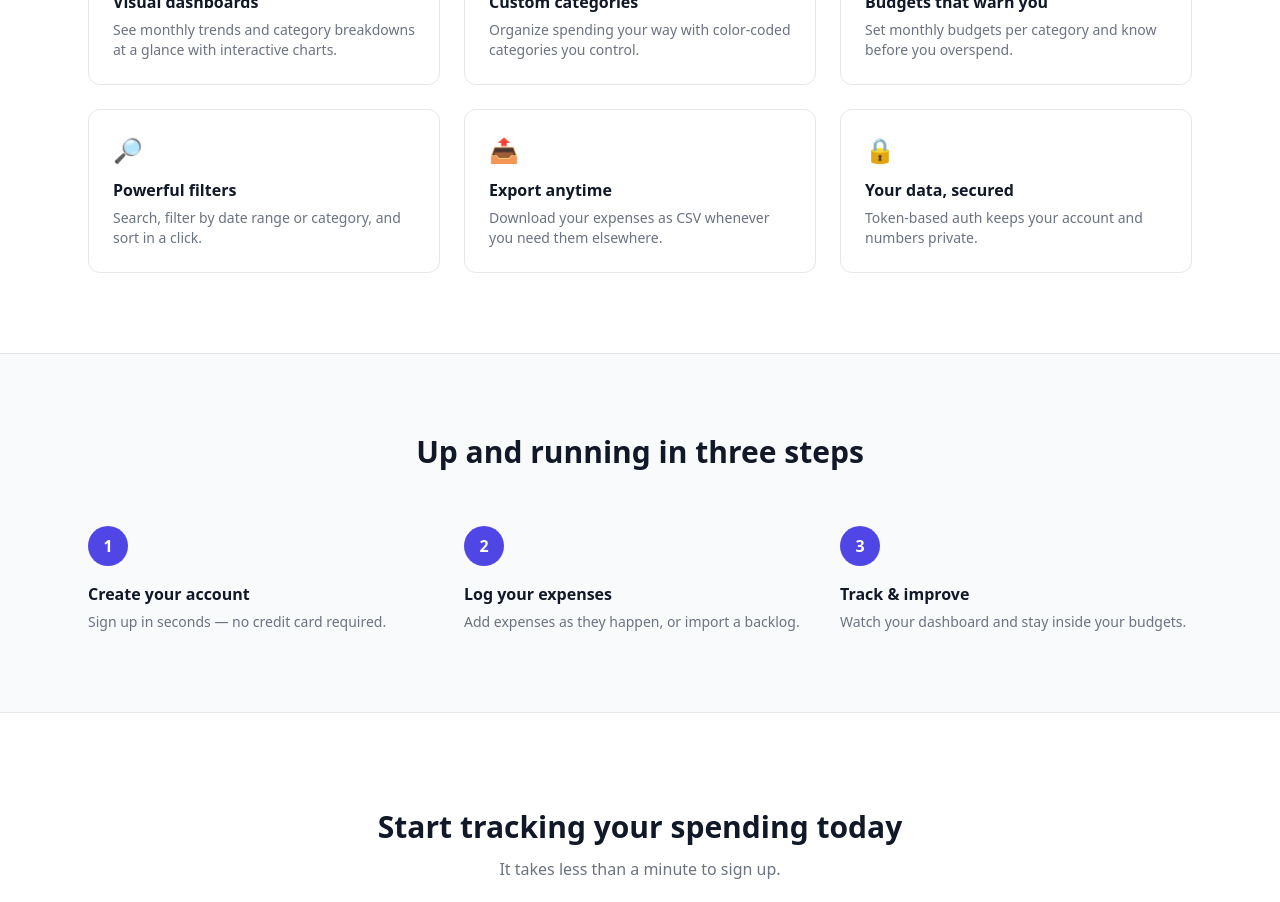
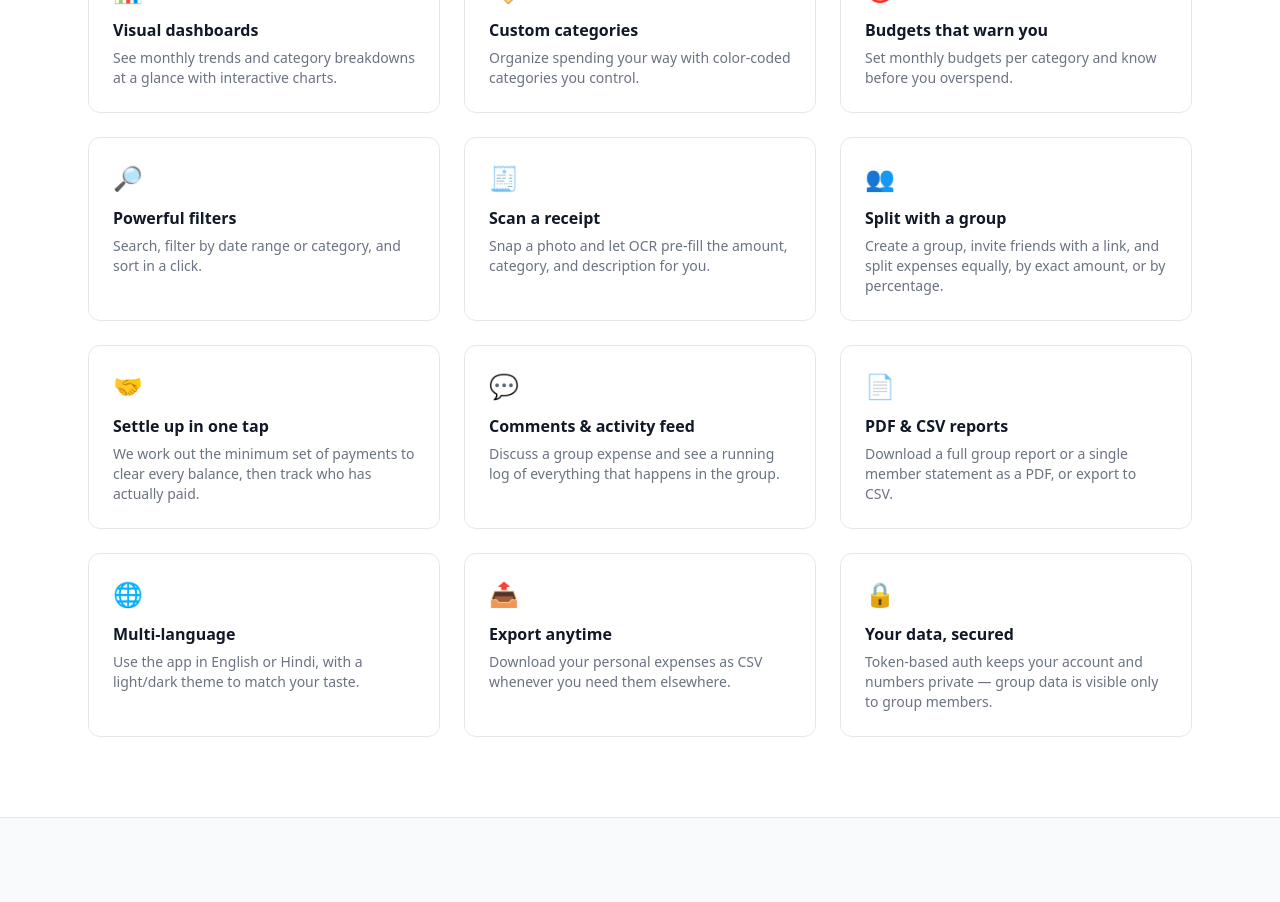
Before and after one commit to PrahladWebDev/expense-tracker-java, a React (Vite) app in the folder frontend/: page / in a window 1280 px wide. Shown: the part 1220-2122 px from the top of the page. Built offline with nearby package versions, Linux system fonts and the light colour scheme; no server answers.

Commit message:
Update LandingPage content and descriptions

```diff
--- a/frontend/src/features/marketing/pages/LandingPage.tsx
+++ b/frontend/src/features/marketing/pages/LandingPage.tsx
@@ -23,14 +23,44 @@ const features = [
     body: 'Search, filter by date range or category, and sort in a click.',
   },
   {
+    icon: '🧾',
+    title: 'Scan a receipt',
+    body: 'Snap a photo and let OCR pre-fill the amount, category, and description for you.',
+  },
+  {
+    icon: '👥',
+    title: 'Split with a group',
+    body: 'Create a group, invite friends with a link, and split expenses equally, by exact amount, or by percentage.',
+  },
+  {
+    icon: '🤝',
+    title: 'Settle up in one tap',
+    body: 'We work out the minimum set of payments to clear every balance, then track who has actually paid.',
+  },
+  {
+    icon: '💬',
+    title: 'Comments & activity feed',
+    body: 'Discuss a group expense and see a running log of everything that happens in the group.',
+  },
+  {
+    icon: '📄',
+    title: 'PDF & CSV reports',
+    body: 'Download a full group report or a single member statement as a PDF, or export to CSV.',
+  },
+  {
+    icon: '🌐',
+    title: 'Multi-language',
+    body: 'Use the app in English or Hindi, with a light/dark theme to match your taste.',
+  },
+  {
     icon: '📤',
     title: 'Export anytime',
-    body: 'Download your expenses as CSV whenever you need them elsewhere.',
+    body: 'Download your personal expenses as CSV whenever you need them elsewhere.',
   },
   {
     icon: '🔒',
     title: 'Your data, secured',
-    body: 'Token-based auth keeps your account and numbers private.',
+    body: 'Token-based auth keeps your account and numbers private — group data is visible only to group members.',
   },
 ]
 
@@ -85,7 +115,7 @@ export default function LandingPage() {
         </h1>
         <p className="mt-4 sm:mt-5 text-base sm:text-lg text-gray-500 dark:text-gray-400 max-w-xl mx-auto">
           Log expenses in seconds, set budgets per category, and watch clear dashboards do the
-          math for you — on your phone or your desktop.
+          math for you — or split a trip or bill with friends and settle up with one tap.
         </p>
         <div className="mt-8 flex flex-col sm:flex-row items-center justify-center gap-3">
           <Link
```
